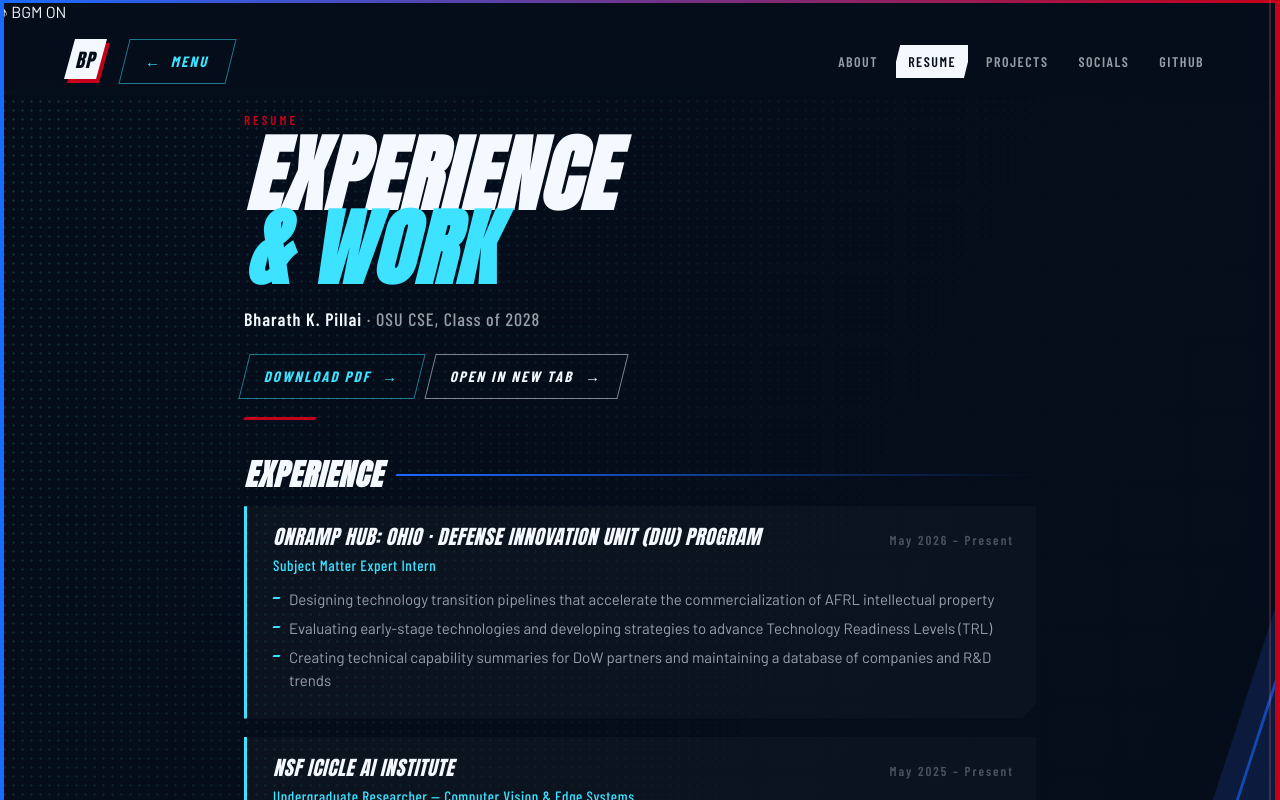
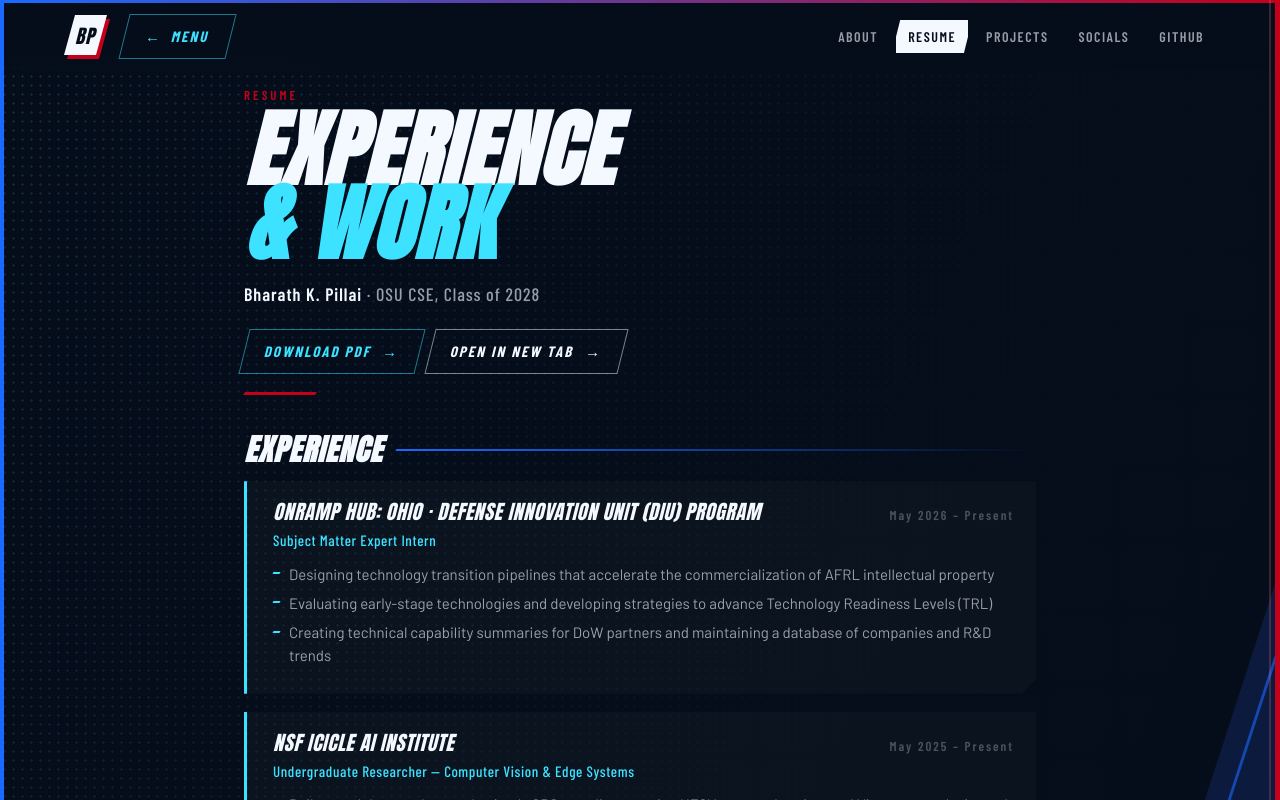
Before and after one commit to Bharathpillai06/portfoliowebsite, a React (Vite) app: page /resume in a window 1280 px wide. Shown: the top 800 px of the page. Built offline with nearby package versions, Linux system fonts and the light colour scheme.

Commit message:
Remove BGM toggle and disable video PiP

```diff
--- a/src/App.jsx
+++ b/src/App.jsx
@@ -29,7 +29,7 @@ function MenuScreen() {
 
   return (
     <div id="menu-screen">
-      <video src={menuVideo} autoPlay loop muted playsInline preload="auto" />
+      <video src={menuVideo} autoPlay loop muted playsInline preload="auto" disablePictureInPicture />
       <P3Menu onNavigate={handleNavigate} />
     </div>
   )
--- a/src/components/BgMusic.jsx
+++ b/src/components/BgMusic.jsx
@@ -10,7 +10,7 @@ const readMuted = () => { try { return localStorage.getItem(KEY) === '1' } catch
 // otherwise starts on the visitor's first click/tap/keypress.
 export default function BgMusic() {
   const ref = useRef(null)
-  const [muted, setMuted] = useState(readMuted)
+  const [muted] = useState(readMuted)
   const [playing, setPlaying] = useState(false)
 
   const play = () => ref.current?.play().then(() => setPlaying(true)).catch(() => {})
@@ -38,26 +38,5 @@ export default function BgMusic() {
     return () => document.removeEventListener('visibilitychange', onVis)
   }, [muted, playing])
 
-  const toggle = () => {
-    const next = !muted
-    setMuted(next)
-    try { localStorage.setItem(KEY, next ? '1' : '0') } catch { /* private mode */ }
-    if (next) { ref.current?.pause(); setPlaying(false) } else play()
-  }
-
-  const on = playing && !muted
-  return (
-    <>
-      <audio ref={ref} src={SRC} loop preload="auto" />
-      <button
-        type="button"
-        className={`bgm-toggle ${on ? 'on' : ''}`}
-        onClick={toggle}
-        aria-label={on ? 'Mute music' : 'Play music'}
-        aria-pressed={on}
-      >
-        <span>{on ? '♪ BGM ON' : '♪ BGM OFF'}</span>
-      </button>
-    </>
-  )
+  return <audio ref={ref} src={SRC} loop preload="auto" />
 }
```
